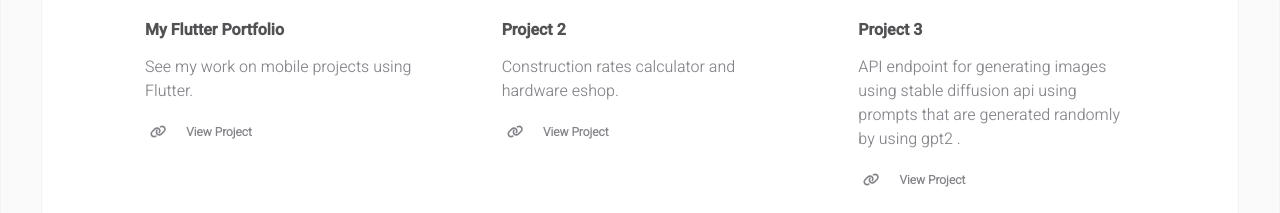
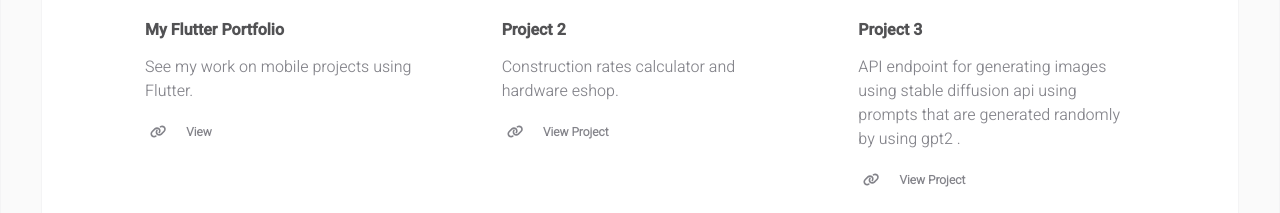
Before and after one commit to Kiragu-Maina/FUTURE_FS_01, a React (Create React App) app: page / in a window 1280 px wide. Shown: the part 823-1036 px from the top of the page. Built offline with nearby package versions, Linux system fonts and the light colour scheme.

Commit message:
change view project to view only for flutter portfolio

```diff
--- a/src/data/user.js
+++ b/src/data/user.js
@@ -43,7 +43,7 @@ const INFO = {
 			description:
 				"See my work on mobile projects using Flutter.",
 			logo: "https://cdn.jsdelivr.net/npm/programming-languages-logos/src/python/python.png",
-			linkText: "View Project",
+			linkText: "View",
 			link: "https://docs.google.com/document/d/1_MI2gpU03NqgzVxGAYarAcvZm_PTKiNWKt73xtBGMeE/edit?usp=sharing",
 		},
 
```
